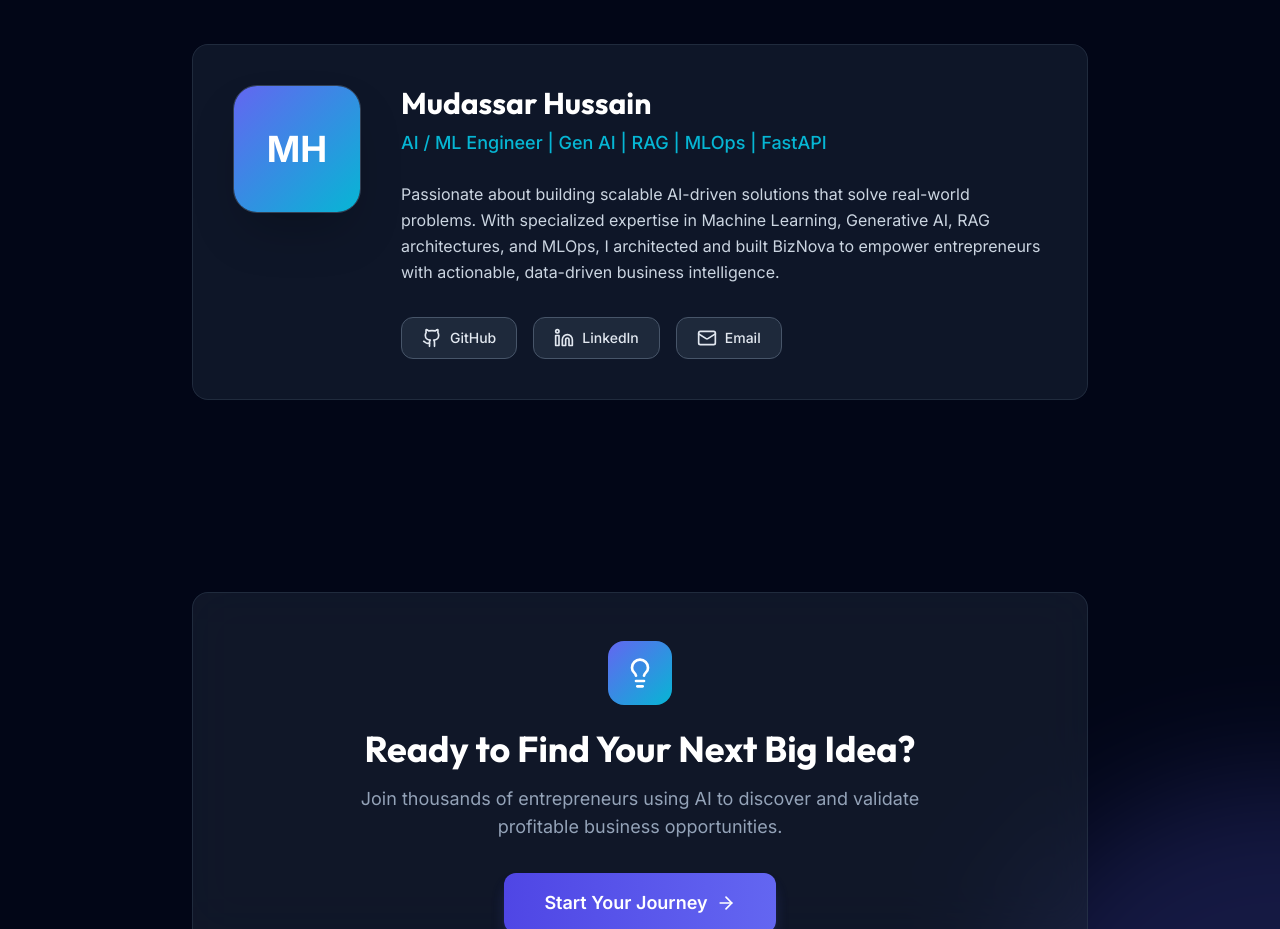
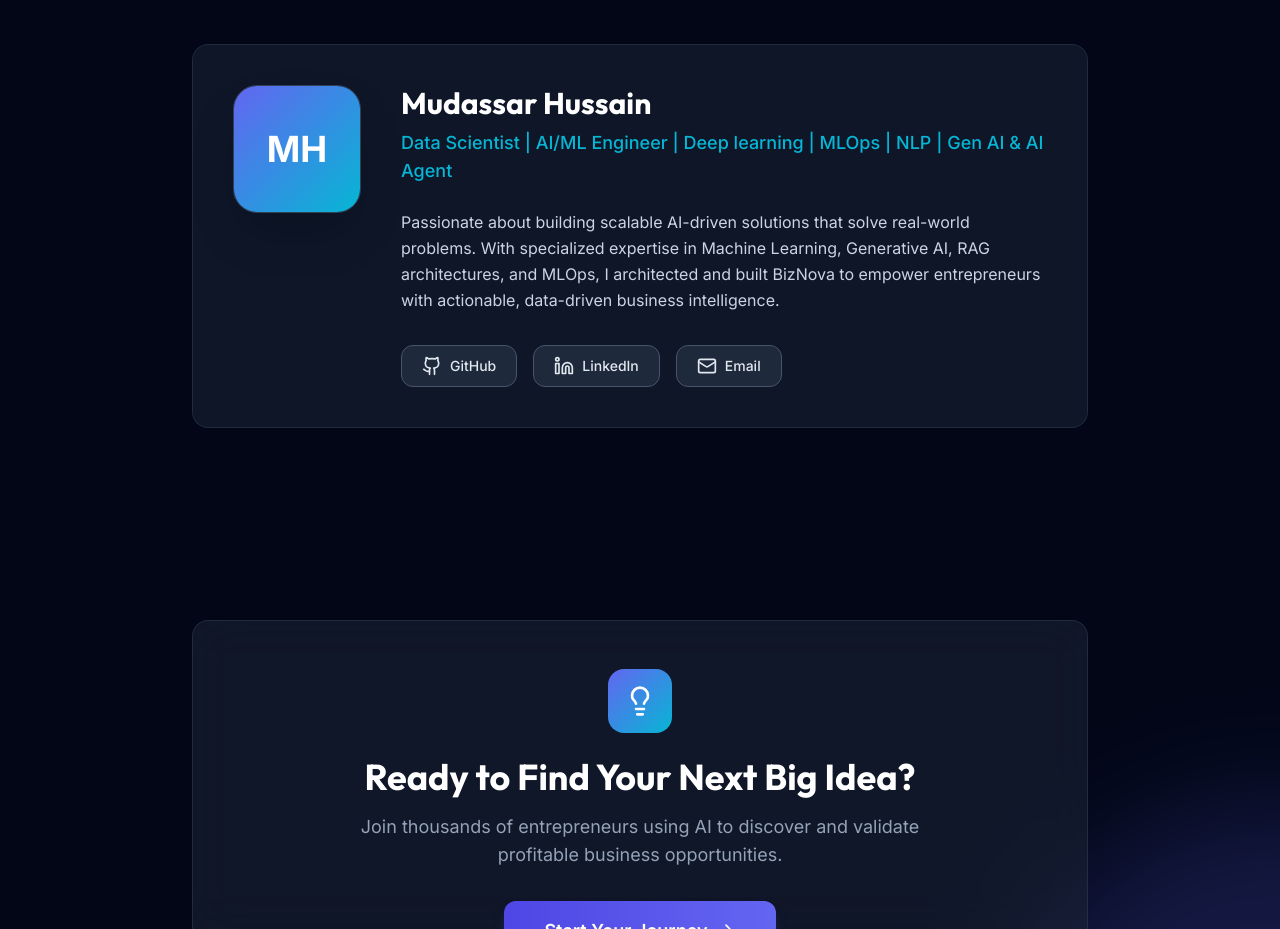
Before and after one commit to MudassarGill/biznova-ai-platform, a React (Vite) app in the folder frontend/: page / in a window 1280 px wide. Shown: the part 2440-3369 px from the top of the page. Built offline with nearby package versions, Linux system fonts and the light colour scheme.

Commit message:
change langpage

```diff
--- a/frontend/src/pages/LandingPage.jsx
+++ b/frontend/src/pages/LandingPage.jsx
@@ -229,7 +229,7 @@ function LandingPage() {
 
               <div className="flex-1 text-center md:text-left">
                 <h3 className="text-3xl font-display font-bold text-white mb-2">Mudassar Hussain</h3>
-                <p className="text-accent-cyan font-medium mb-6 text-lg">AI / ML Engineer | Gen AI | RAG | MLOps | FastAPI</p>
+                <p className="text-accent-cyan font-medium mb-6 text-lg">Data Scientist | AI/ML Engineer | Deep learning | MLOps | NLP | Gen AI & AI Agent</p>
 
                 <p className="text-dark-300 leading-relaxed mb-8">
                   Passionate about building scalable AI-driven solutions that solve real-world problems.
```
